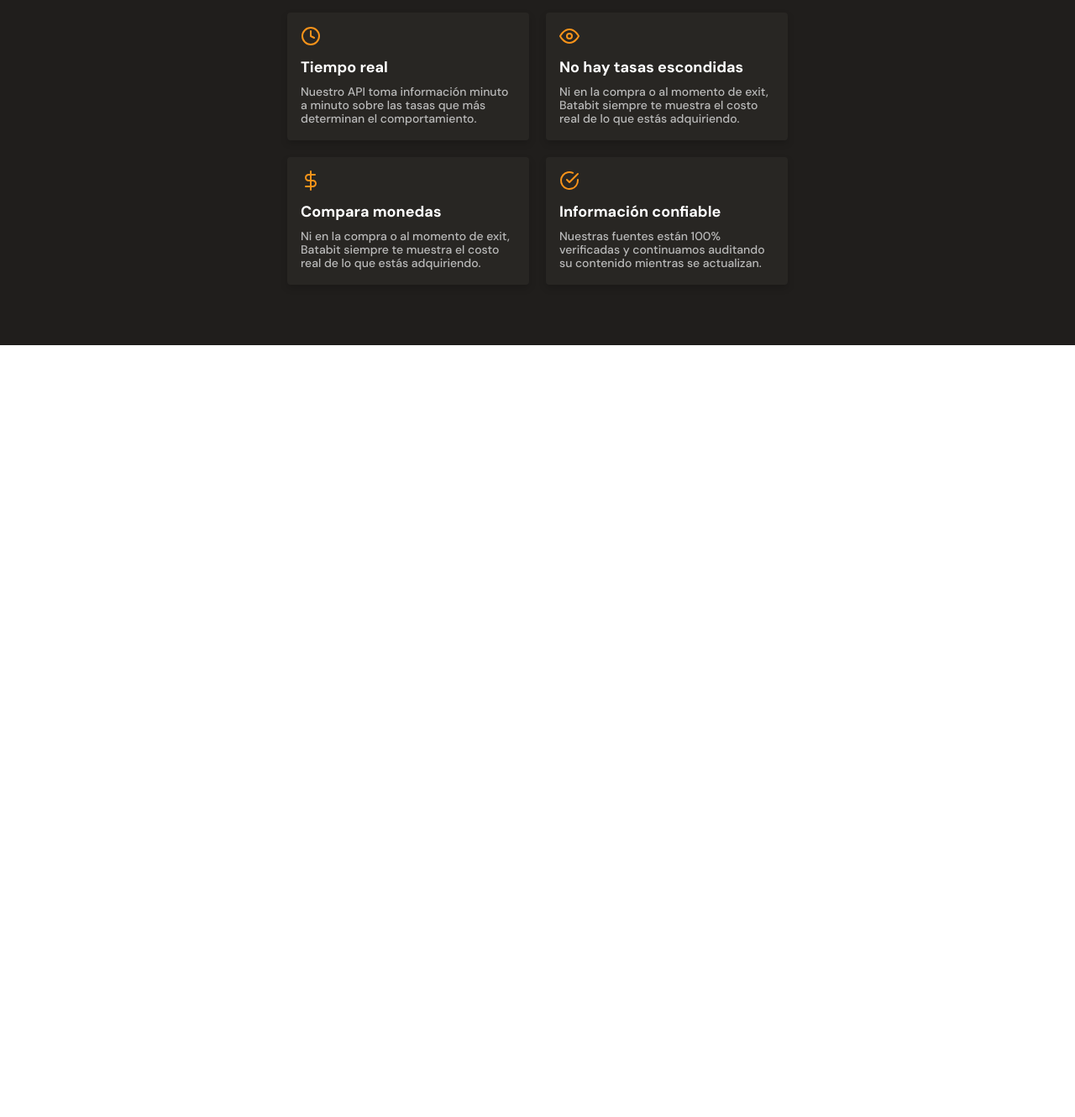
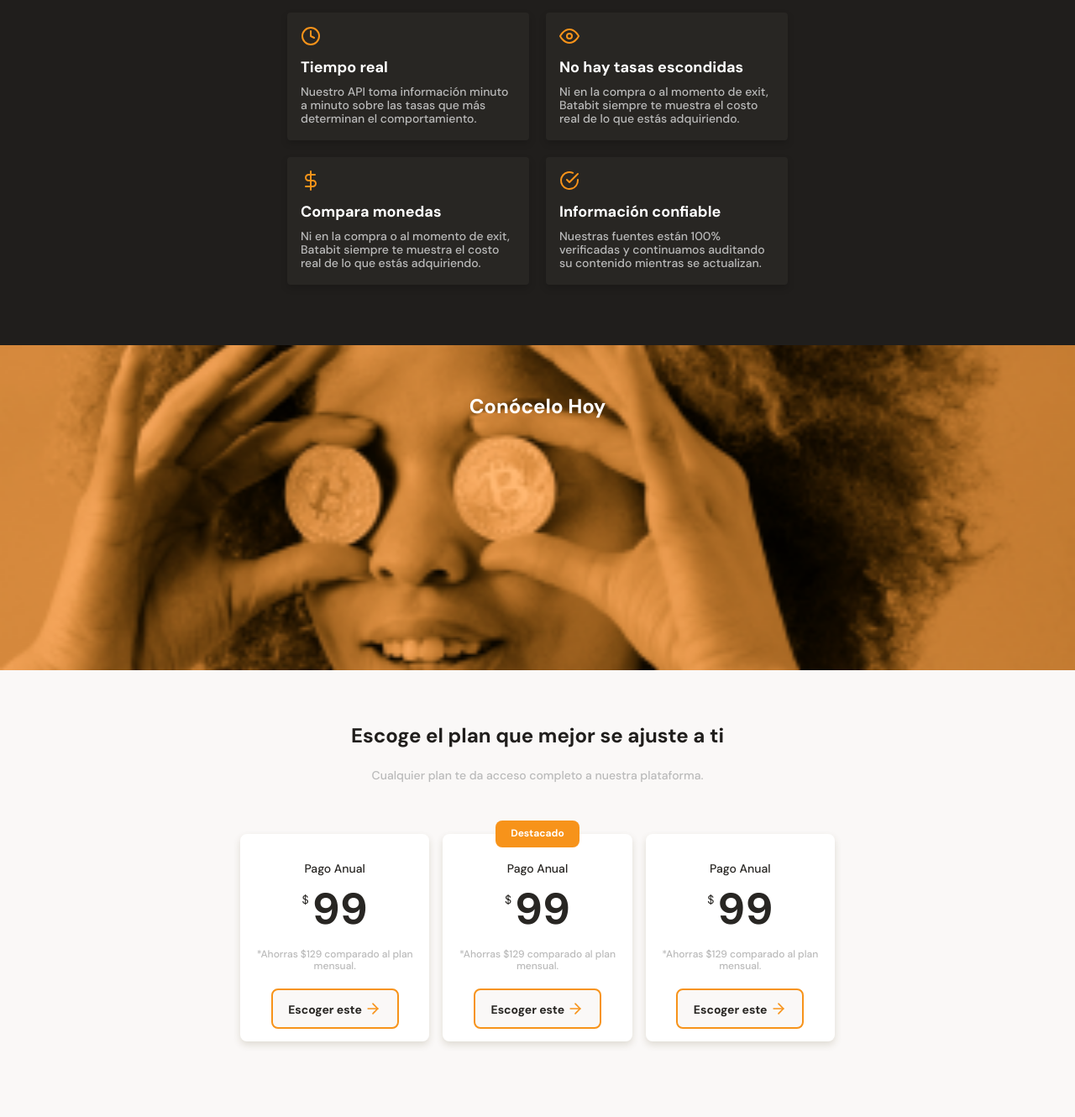
Before and after one commit to fabiot2/repaso3, a plain HTML site: page index.html in a window 1280 px wide. Shown: the part 1229-2559 px from the top of the page at 84% size. Before the commit the page ends 1640 px from the top, so only its background shows below. Drawn offline with Linux system fonts and the light colour scheme.

Commit message:
finishing batabit page

```diff
--- a/assets/style.css
+++ b/assets/style.css
@@ -238,10 +238,6 @@ main {
     color: #757575;
 }
 
-.table__left {
-
-}
-
 .table__container-info .table__left-top {
     border-radius: 1.5rem 0 0 0;
 }
@@ -406,3 +402,173 @@ main {
     font-size: 1.4rem;
     line-height: 1.6rem;
 }
+
+.background__section {
+    width: 100%;
+    min-width: 32rem;
+    min-height: 38.7rem;
+    padding: 6rem 0;
+    background-image: url('./img/bitcoinbaby.png');
+    background-position: center;
+    background-repeat: no-repeat;
+    background-size: cover;
+}
+
+.background__section--title {
+    font-size: 2.4rem;
+    line-height: 2.6rem;
+    font-weight: 700;
+    color: var(--just-White);
+    text-align: center;
+}
+
+.plans__section--container {
+    width: 100%;
+    min-width: 32rem;
+    padding-block: 6.4rem;
+    text-align: center;
+    background-color: var(--off-White);
+}
+
+.plans__section--info {
+    width: 90%;
+    margin: 0 auto;
+    margin-block-end: 3.4rem;
+}
+
+.plans__section--title {
+    font-size: 2.4rem;
+    line-height: 2.8rem;
+    font-weight: 700;
+    color: var(--warm-Black);
+}
+
+.plans__section--text {
+    font-size: 1.4rem;
+    line-height: 1.8rem;
+    font-weight: 500;
+    margin-block-start: 2.4rem;
+    color: var(--grey);
+}
+
+.plans__cards--container {
+    display: flex;
+    min-height: 30rem;
+    flex-direction: row;
+    flex-wrap: nowrap;
+    gap: 1.6rem;
+    padding: 1.2rem;
+    align-items: center;
+    max-width: 90rem;
+    margin: 0 auto;
+    overflow: scroll;
+    overscroll-behavior-x: contain;
+    scroll-snap-type: x proximity;
+    scroll-snap-align: center;
+}
+
+.plans__cards--container::-webkit-scrollbar {
+    background-color: var(--soft-orange);
+    height: 3px;
+    display: none;
+  }
+  .plans__cards--container::-webkit-scrollbar-thumb {
+    background-color: var(--bitcoin-orange);
+  }
+
+.plans__card {
+    position: relative;
+    width: 55%;
+    min-width: 19rem;
+    max-width: 30rem;
+    height: 24.7rem;
+    border-radius: 0.8rem;
+    padding: 3.2rem 1.2rem 2.4rem 1.2rem;
+    margin: 0 auto;
+    background-color: var(--just-White);
+    box-shadow: 0 0.4rem 0.8rem rgba(89, 73, 30, 0.16) ;
+}
+
+.card__one {
+    margin-inline-start: 8.4rem;
+}
+
+.card__three {
+    margin-inline-end: 8.4rem;
+}
+
+.plans__card--featured {
+    position: absolute;
+    width: 10rem;
+    height: 3.2rem;
+    border-radius: 0.8rem;
+    padding: 0.8rem;
+    left: calc(50% - 5rem);
+    top: -1.6rem;
+    background-color: var(--bitcoin-orange);
+    color: var(--just-White);
+    font-size: 1.2rem;
+    line-height: 1.4rem;
+    font-weight: 700;
+}
+
+.plans__card--subscription {
+    font-size: 1.4rem;
+    line-height: 1.8rem;
+    font-weight: 500;
+    color: var(--black);
+}
+
+.plans__card--price {
+    margin-block: 0.8rem 1.6rem;
+    font-size: 5.2rem;
+    line-height: 6.293rem;
+    font-weight: 700;
+    color: var(--black);
+}
+
+.plans__card--price span {
+    font-size: 1.4rem;
+    line-height: 1.8rem;
+    font-weight: 300;
+    color: var(--black);
+    vertical-align: 2.4rem;
+    margin-inline-end: 0.4rem;
+}
+
+.plans__card--text {
+    font-size: 1.2rem;
+    line-height: 1.4rem;
+    font-weight: 500;
+    color: var(--grey);
+}
+
+.plans__card--button {
+    margin-block-start: 2rem;
+    width: 15.2rem;
+    height: 4.8rem;
+    background-color: var(--off-White);
+    color: var(--black);
+    border: solid 0.2rem var(--bitcoin-orange);
+    border-radius: 0.8rem;
+    font-size: 1.4rem;
+    font-family: var(--bt-primary-font);
+    font-weight: 700;
+    line-height: 1.8rem;
+}
+
+.plans__card--button:hover {
+    background-color: var(--bitcoin-orange);
+    color: var(--just-White);
+}
+
+.plans__card--button span {
+    display: inline-block;
+    width: 2rem;
+    height: 2rem;
+    background-image: url('./icons/orange-right-arrow.svg');
+    background-position: center;
+    background-size: cover;
+    background-repeat: no-repeat;
+    vertical-align: text-bottom;
+}
--- a/index.html
+++ b/index.html
@@ -17,7 +17,7 @@
         <div class="header__container">
             <h1 class="header__title">La próxima revolución en el intercambio de criptomonedas.</h1>
             <p class="header__parrafo">Batabit te ayuda a navegar entre los diferentes precios y tendencias.</p>
-            <a href="#" class="header__boton">Conoce Nuestros Planes<span></span></a>
+            <a href="#plans" class="header__boton">Conoce Nuestros Planes<span></span></a>
         </div>
     </header>
     <main>
@@ -188,7 +188,53 @@
             </section>
         </section>
 
-        <section>
+        <section class="background__section">
+            <h2 class="background__section--title">Conócelo Hoy</h2>
+        </section>
+
+        <section class="plans__section--container">
+            <div class="plans__section--info">
+                <h2 class="plans__section--title">Escoge el plan que mejor se ajuste a ti</h2>
+                <p class="plans__section--text">Cualquier plan te da acceso completo a nuestra plataforma.</p>
+            </div>
+
+            <div class="plans__cards--container" id="plans">
+
+                <div class="plans__card card__one">
+                    <div class="plans__card-info">
+                        <h3 class="plans__card--subscription">Pago Anual</h3>
+                        <p class="plans__card--price"><span>$</span>99</p>
+                        <p class="plans__card--text">*Ahorras $129 comparado al plan mensual.</p>
+                        <button class="plans__card--button">
+                            Escoger este <span></span>
+                        </button>
+                    </div>
+                </div>
+
+                <div class="plans__card card__two">
+                    <p class="plans__card--featured">Destacado</p>
+                    <div class="plans__card-info">
+                        <h3 class="plans__card--subscription">Pago Anual</h3>
+                        <p class="plans__card--price"><span>$</span>99</p>
+                        <p class="plans__card--text">*Ahorras $129 comparado al plan mensual.</p>
+                        <button class="plans__card--button">
+                            Escoger este <span></span>
+                        </button>
+                    </div>
+                </div>
+
+                <div class="plans__card card__three">
+                    <div class="plans__card-info">
+                        <h3 class="plans__card--subscription">Pago Anual</h3>
+                        <p class="plans__card--price"><span>$</span>99</p>
+                        <p class="plans__card--text">*Ahorras $129 comparado al plan mensual.</p>
+                        <button class="plans__card--button">
+                            Escoger este <span></span>
+                        </button>
+                    </div>
+                </div>
+
+            </div>
 
         </section>
     </main>
```
